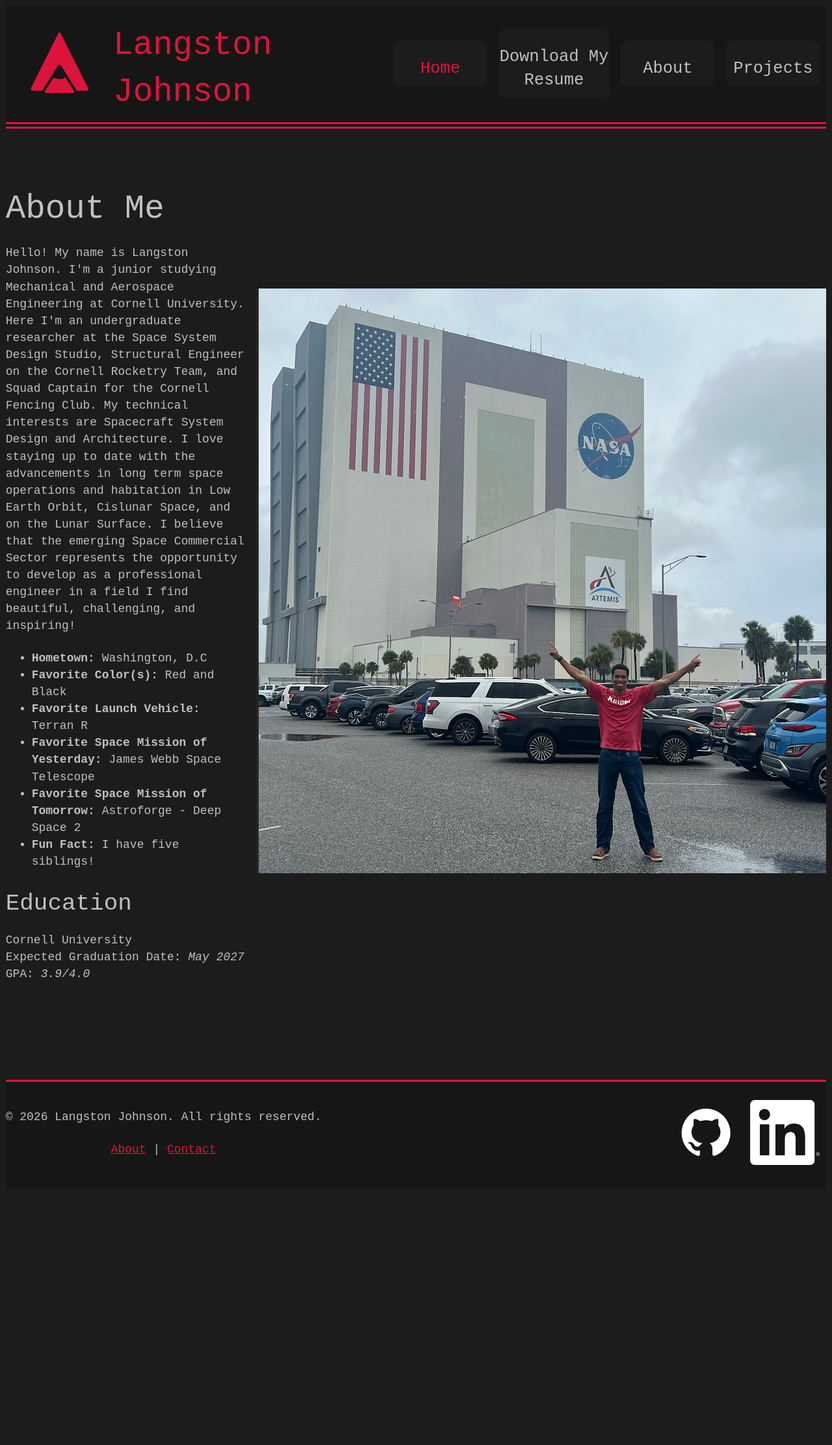
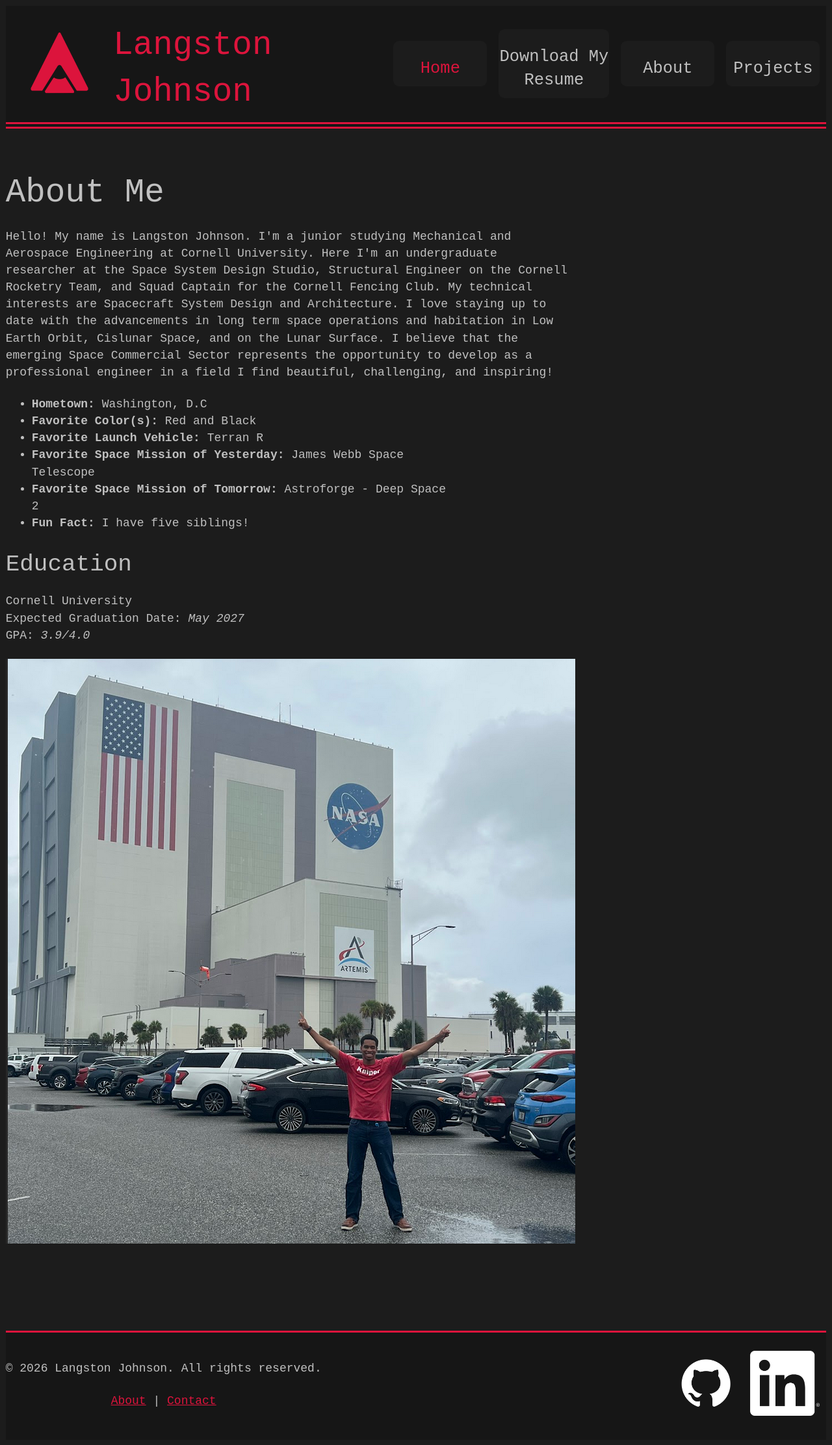
Before and after one commit to Langgit72/langisonline, a Jekyll site: the page built from about.html, in a window 1280 px wide. Shown: the whole page at 65% size. Built offline with Jekyll 4.4.1, drawn with Linux system fonts in a browser that asks for light colours; before the commit the page ends 1837 px from its top, so only the background shows below that.

Commit message:
resizing

```diff
--- a/_layouts/default.html
+++ b/_layouts/default.html
@@ -13,7 +13,6 @@
 
     <!-- The loading of KaTeX is deferred to speed up page rendering -->
     <script defer src="https://cdn.jsdelivr.net/npm/katex@0.16.28/dist/katex.min.js" integrity="sha384-+W9OcrYK2/bD7BmUAk+xeFAyKp0QjyRQUCxeU31dfyTt/FrPsUgaBTLLkVf33qWt" crossorigin="anonymous"></script>
-
     <!-- To automatically render math in text elements, include the auto-render extension: -->
     <script defer src="https://cdn.jsdelivr.net/npm/katex@0.16.28/dist/contrib/auto-render.min.js" integrity="sha384-hCXGrW6PitJEwbkoStFjeJxv+fSOOQKOPbJxSfM6G5sWZjAyWhXiTIIAmQqnlLlh" crossorigin="anonymous"
         onload="renderMathInElement(document.body);"></script>
--- a/about.html
+++ b/about.html
@@ -2,7 +2,7 @@
 layout: default
 title: About
 ---
-<div class = "flex-container-row-no-wrap">
+<div class = "flex-container-row">
     <div>
         <h2>About Me</h2>
         <p>
--- a/assets/css/langis.css
+++ b/assets/css/langis.css
@@ -46,7 +46,7 @@ body {
   padding: .48rem;
   background-color: var(--Metallic-Black);
   /* min-height: 100%; */
-  min-width: 70rem;
+  min-width: 0;
   margin: 0;
 }
 
@@ -163,10 +163,10 @@ small,
 
 .profile-picture {
     /* Sizing and Responsiveness */
-    width: 500px;
-    max-width: 100%; /* Prevents image from exceeding container width */
-    aspect-ratio: 1/1;
-    height: auto;
+  width: 100%;
+  max-width: 500px; /* Prevents image from exceeding container width */
+  aspect-ratio: 1/1;
+  height: auto;
     object-fit: cover;
 
     /* Appearance */
@@ -180,8 +180,10 @@ small,
 }
 
 .model-viewer{
-  width: 800px;
-  height: 800px;
+  width: 100%;
+  max-width: 800px;
+  height: auto;
+  max-height: 800px;
   border: 4px solid var(--Crimson-Red);
   border-radius: 1rem;
 }
@@ -197,7 +199,8 @@ small,
 }
 
 .icon-link{
-  height: 100px;
+  height: auto;
+  max-height: 100px;
 }
 
 .flex-container {
@@ -208,9 +211,10 @@ small,
     gap: 20px; /* Space between items */
 }
 
-.flex-container-select-projects {
+.flex-container-row-wrap {
     display: flex;
     flex-flow: row wrap; /* Allows items to wrap to the next line */
+    max-width: 50%;
     justify-content: center;
     align-items: center;
     gap: 1rem; /* Space between items */
@@ -254,7 +258,7 @@ small,
 
 .flex-grow{
   flex-grow: 1;
-}S
+}
 
 img,
 canvas,
@@ -267,6 +271,13 @@ textarea {
   max-width: 100%;
 }
 
+@media (max-width: 480px) {
+  html { font-size: 15px; }
+  .icon-link { max-height: 64px; }
+  body { padding: .5rem; }
+  .project-type-header { font-size: 1.25rem; }
+}
+
 blockquote {
   border-left: 3px solid var(--Crimson-Red);
   padding-left: 1rem;
```
Also changed, not shown: 1 other file.
